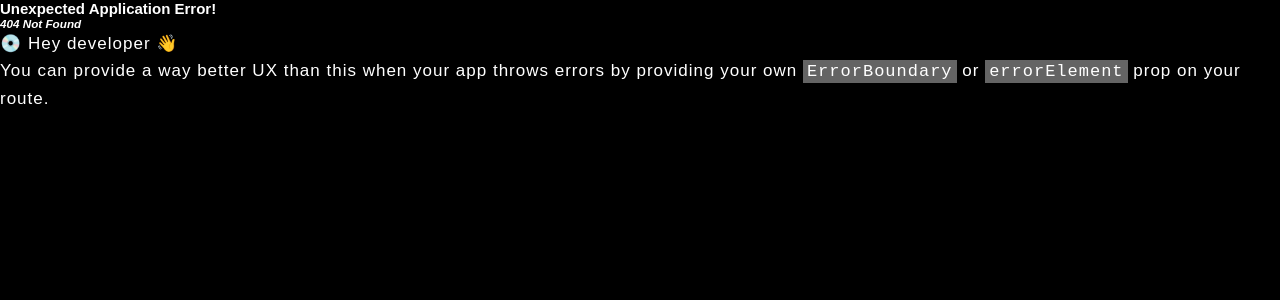
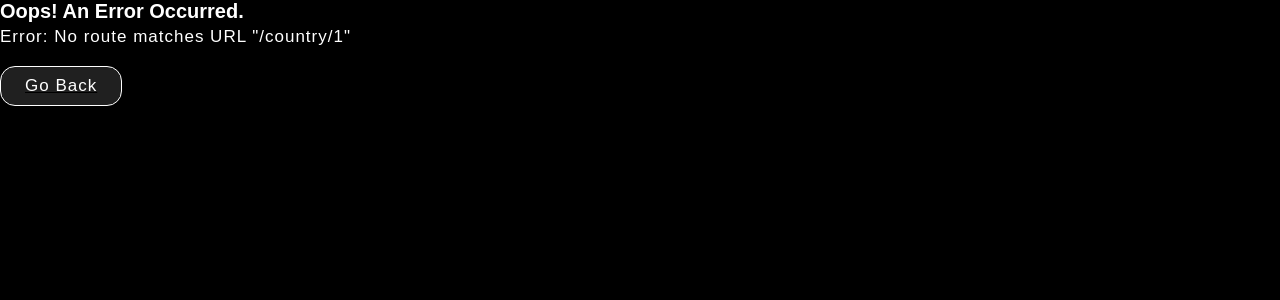
Before and after one commit to RohanBohra8/country-atlas, a React (Vite) app: page /country/1 in a window 1280 px wide. Before the commit this address had no page. Shown: the top 300 px of the page. Built offline with nearby package versions, Linux system fonts and the light colour scheme.

Commit message:
Creating error page

```diff
--- a/src/App.jsx
+++ b/src/App.jsx
@@ -8,12 +8,14 @@ import { Contact } from "./pages/Contact";
 import { Country } from "./pages/Country";
 
 import "./App.css";
+import { ErrorPage } from "./components/UI/ErrorPage";
 
 
 const router = createBrowserRouter([
   {
     path: "/",
     element: <AppLayout />,
+    errorElement: <ErrorPage />,
     children: [
       {
         path: "/",
--- /dev/null
+++ b/src/components/UI/ErrorPage.jsx
@@ -0,0 +1,15 @@
+import { NavLink, useRouteError } from "react-router-dom";
+
+export const ErrorPage = () => {
+  //new hook for error routing
+  const error = useRouteError();
+  return (
+    <div>
+      <h1>Oops! An Error Occurred.</h1>
+      {error && <p>{error.data}</p>}
+      <NavLink to="/">
+        <button>Go Back</button>
+      </NavLink>
+    </div>
+  );
+};
```
